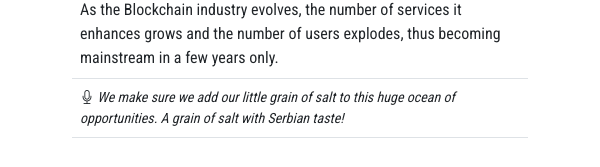
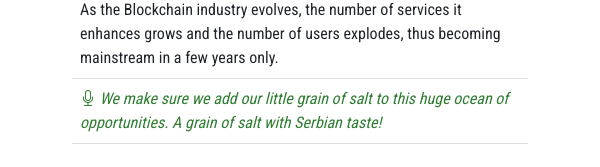
Before and after one commit to NextLab-Dev/Nextlab3React, a React (Create React App) app: page / in a window 600 px wide. Shown: the part 481-648 px from the top of the page. Built offline with nearby package versions, Linux system fonts and the light colour scheme.

Commit message:
Changed css

```diff
--- a/src/index.css
+++ b/src/index.css
@@ -225,10 +225,11 @@ div #rcc-confirm-button {
   font-weight: bold;
   text-align: left !important;
 }
-.codeExplanationFirst {
+.codeExplanationFirst, .codeExplanationSecond {
   font-size: 20px;
 }
 .codeExplanationSecond {
+  color: #2E7D32;
   font-style: italic;
 }
 .navbar-nav ul li a {
@@ -243,11 +244,8 @@ div #rcc-confirm-button {
     font-size: 20px;
     padding-left: 20px;
   }
-  .codeExplanationFirst {
+  .codeExplanationFirst, .codeExplanationSecond {
     font-size: 14px;
-  }
-  .codeExplanationSecond {
-    font-size: 12px;
   }
   .explanationHeader {
     font-size: 16px;
@@ -295,22 +293,16 @@ div #rcc-confirm-button {
   }
 }
 @media only screen and (min-width: 600px) and (max-width: 1200px) {
-  .codeExplanationFirst {
+  .codeExplanationFirst, .codeExplanationSecond {
     font-size: 16px;
-  }
-  .codeExplanationSecond {
-    font-size: 14px;
   }
   .explanationHeader {
     font-size: 18px;
   }
 }
 @media only screen and (min-width: 1200px) and (max-width: 1400px) {
-  .codeExplanationFirst {
+  .codeExplanationFirst, .codeExplanationSecond {
     font-size: 18px;
-  }
-  .codeExplanationSecond {
-    font-size: 16px;
   }
   .explanationHeader {
     font-size: 20px;
```
